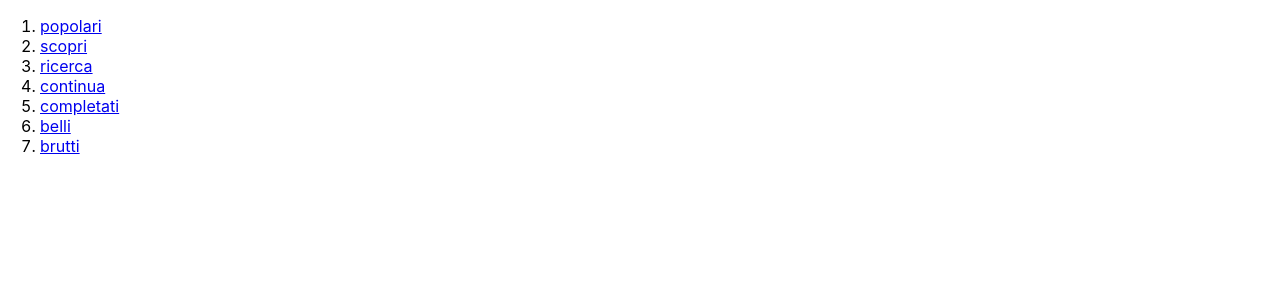
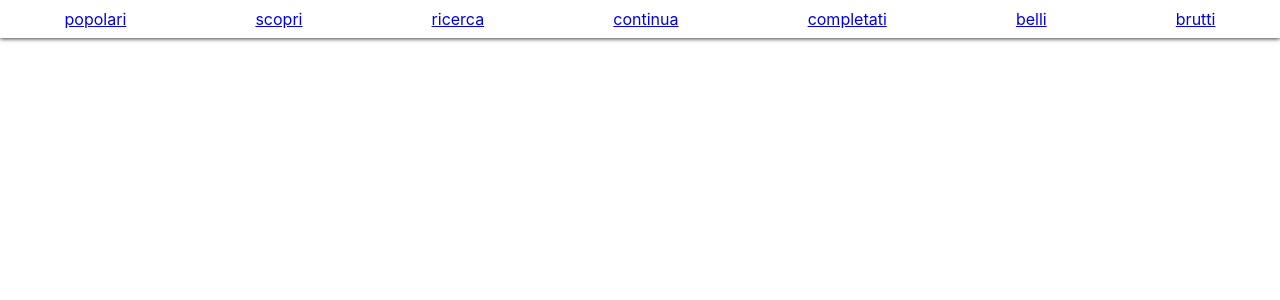
Before and after one commit to freddi301/my-anime-time-corso-react, a React (Create React App) app: page / in a window 1280 px wide. Shown: the top 300 px of the page. Built offline with nearby package versions, Linux system fonts and the light colour scheme.

Commit message:
add: styled components to navbar

```diff
--- a/package.json
+++ b/package.json
@@ -9,7 +9,8 @@
     "react": "^16.12.0",
     "react-dom": "^16.12.0",
     "react-router-dom": "^5.1.2",
-    "react-scripts": "3.3.0"
+    "react-scripts": "3.3.0",
+    "styled-components": "^5.0.0"
   },
   "scripts": {
     "start": "react-scripts start",
--- a/src/App.js
+++ b/src/App.js
@@ -1,5 +1,6 @@
 import React from "react";
 import { BrowserRouter as Router, Switch, Route, Link } from "react-router-dom";
+import styled from "styled-components";
 
 function App() {
   return (
@@ -37,33 +38,55 @@ export default App;
 // navbar
 function Navbar() {
   return (
-    <div>
-      <ol>
-        <li>
+    <StyledNavbarContainer>
+      <StyledNavbarItem>
         <Link to="/popolari">popolari</Link>
-        </li>
-        <li>
+      </StyledNavbarItem>
+      <StyledNavbarItem>
         <Link to="/scopri">scopri</Link>
-        </li>
-        <li>
+      </StyledNavbarItem>
+      <StyledNavbarItem>
         <Link to="/ricerca">ricerca</Link>
-        </li>
-        <li>
+      </StyledNavbarItem>
+      <StyledNavbarItem>
         <Link to="/continua">continua</Link>
-        </li>
-        <li>
+      </StyledNavbarItem>
+      <StyledNavbarItem>
         <Link to="/completati">completati</Link>
-        </li>
-        <li>
+      </StyledNavbarItem>
+      <StyledNavbarItem>
         <Link to="/belli">belli</Link>
-        </li>
-        <li>
+      </StyledNavbarItem>
+      <StyledNavbarItem>
         <Link to="/brutti">brutti</Link>
-        </li>
-      </ol>
-    </div>
+      </StyledNavbarItem>
+    </StyledNavbarContainer>
   );
 }
+
+const StyledNavbarContainer = styled.div`
+  display: flex;
+  box-shadow: 0px 1px 4px 0px rgba(0,0,0,0.75);
+`;
+
+const StyledNavbarItem = styled.div`
+  flex-grow: 1;
+  min-height: 1cm;
+  min-width: 1cm;
+  display: flex;
+  align-items: center;
+  justify-content: center;
+`;
+
+
+
+// function StyledNavbarContainerCompiled(props) {
+//   return (
+//     <div {...props} style={{ display: "flex" }}>
+//       {props.children}
+//     </div>
+//   );
+// }
 
 // - anime piu popolari
 //   - lista di anime (non filtrata, ordinata in base popolarità piu alta)
```
Also changed, not shown: 1 other file (tests, documents, lock files or other folders). Lines whose indentation alone changed are shown as unchanged.
